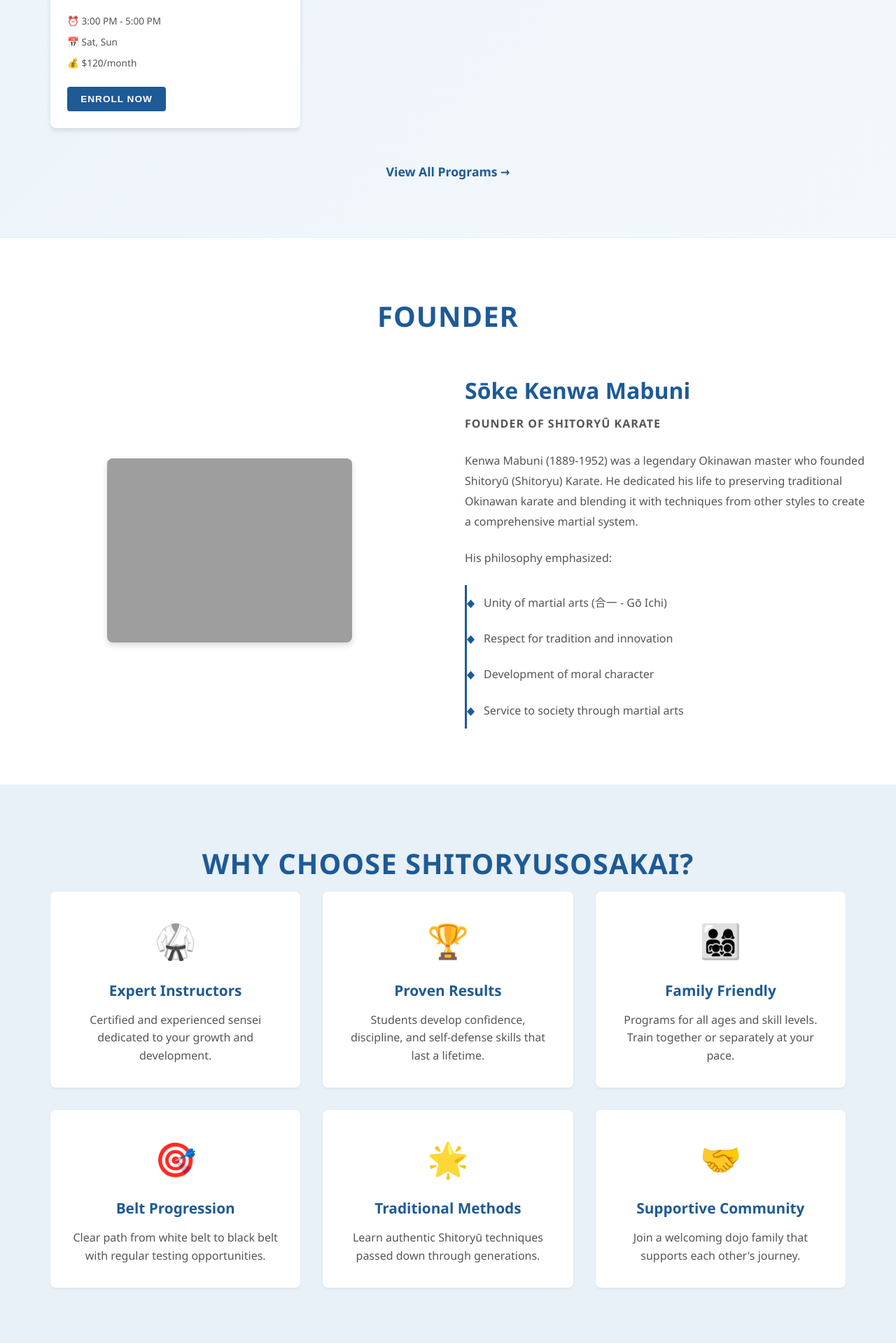
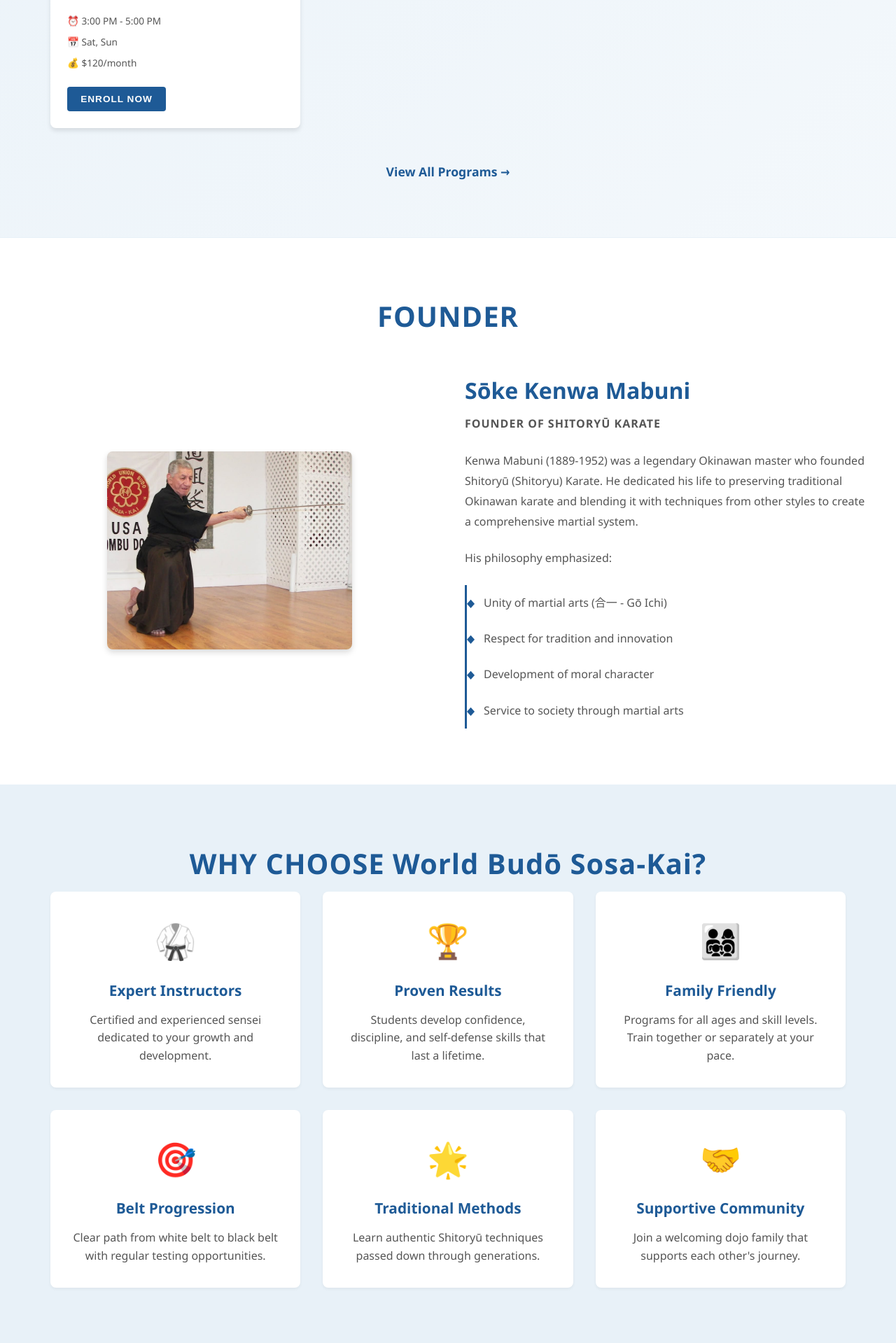
Before and after one commit to navyamalik05/SHITORYUSOSAKAI_website, a Flask app: page / in a window 1280 px wide. Shown: the part 3225-5144 px from the top of the page at 70% size. Run offline with Flask 3, Linux system fonts and the light colour scheme; data comes from the database, SQL or seed files in the repository; data that the repository does not hold is empty; grey boxes are pictures that could not be loaded.

Commit message:
fixed bckgrnd img v2

```diff
--- a/templates/index.html
+++ b/templates/index.html
@@ -1,6 +1,6 @@
 {% extends "base.html" %}
 
-{% block title %}Home - SHITORYUSOSAKAI{% endblock %}
+{% block title %}Home - World Budō Sosa-Kai{% endblock %}
 
 {% block content %}
 
@@ -77,7 +77,7 @@
         <h2 class="section-title">FOUNDER</h2>
         <div class="founder-content">
             <div class="founder-image">
-                <img src="{{ url_for('static', filename='images/founder.jpg') }}" alt="Founder" class="founder-img">
+                <img src="{{ url_for('static', filename='images/Founder2.jpg') }}" alt="Founder" class="founder-img">
             </div>
             <div class="founder-info">
                 <h3>Sōke Kenwa Mabuni</h3>
@@ -98,7 +98,7 @@
 <!-- Why Choose Us Section -->
 <section class="why-choose-us">
     <div class="container">
-        <h2 class="section-title">WHY CHOOSE SHITORYUSOSAKAI?</h2>
+        <h2 class="section-title">WHY CHOOSE World Budō Sosa-Kai?</h2>
 
         <div class="benefits-grid">
             <div class="benefit-card">
```
Also changed, not shown: static/images/Founder2.jpg (renamed from static/images/IAIDO-17.jpg).
